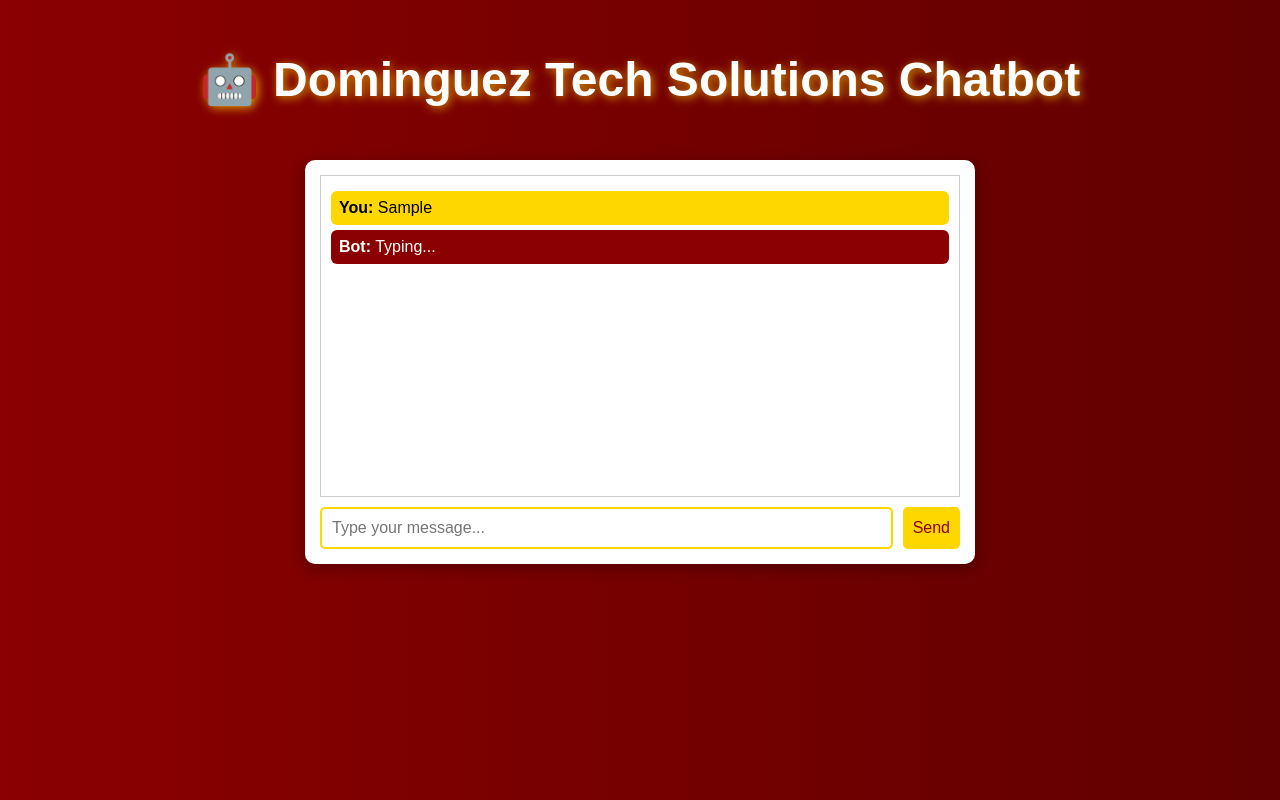
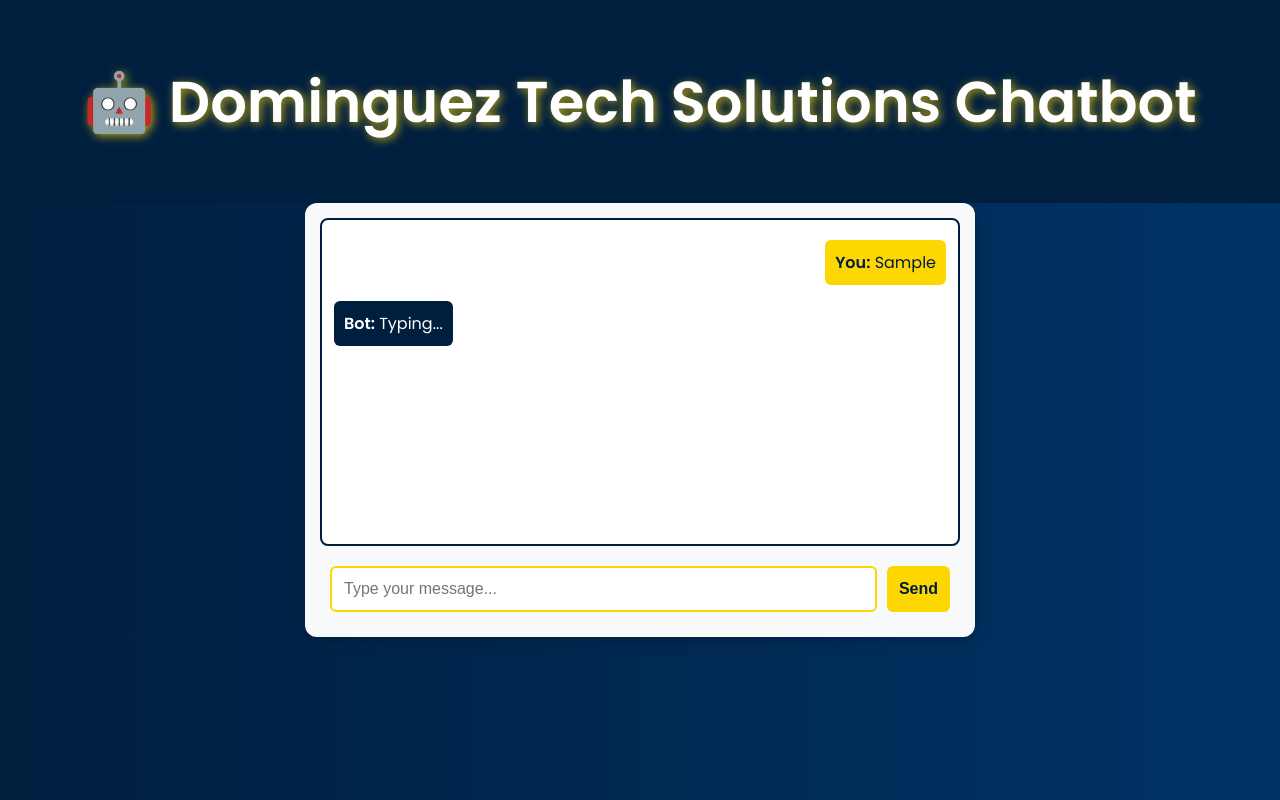
Before and after one commit to xtcedro/NodeLite, a website: page public/pages/home/index.html in a window 1280 px wide. Both pictures are taken after typing "Sample" into the empty fields and a click on the button "Send". Drawn offline with nearby package versions, Linux system fonts and the light colour scheme; no server answers.

Commit message:
Update style.css

```diff
--- a/public/assets/css/style.css
+++ b/public/assets/css/style.css
@@ -1,9 +1,22 @@
+/* Import Google Font */
+@import url('https://fonts.googleapis.com/css2?family=Poppins:wght@300;400;600&display=swap');
+
+/* Color Variables */
+:root {
+    --primary-color: #001F3F; /* Dark Blue */
+    --secondary-color: #FFD700; /* Gold */
+    --text-light: #ffffff;
+    --text-dark: #222222;
+    --background-light: #F8F9FA;
+    --shadow-color: rgba(0, 0, 0, 0.2);
+}
+
 /* General Page Styling */
 body {
     font-family: 'Poppins', sans-serif;
     text-align: center;
-    background: linear-gradient(to right, #8B0000, #600000);
-    color: white;
+    background: linear-gradient(to right, #001F3F, #003366); /* Dark Blue Gradient */
+    color: var(--text-light);
     margin: 0;
     padding: 0;
 }
@@ -11,45 +24,60 @@ body {
 /* Header */
 header {
     padding: 20px;
-    font-size: 1.5rem;
+    font-size: 1.8rem;
     text-shadow: 2px 2px 10px rgba(255, 215, 0, 0.7);
+    background: var(--primary-color);
 }
 
 /* Chat Container */
 .chat-container {
     width: 50%;
     margin: auto;
-    background: white;
-    color: black;
+    background: var(--background-light);
+    color: var(--text-dark);
     padding: 15px;
-    border-radius: 10px;
-    box-shadow: 0px 4px 15px rgba(0, 0, 0, 0.3);
+    border-radius: 12px;
+    box-shadow: 0px 4px 15px var(--shadow-color);
 }
 
 /* Chat Box */
 #chat-box {
     height: 300px;
     overflow-y: auto;
-    border: 1px solid #ccc;
-    padding: 10px;
+    border: 2px solid var(--primary-color);
+    padding: 12px;
     text-align: left;
+    background: #ffffff;
+    border-radius: 8px;
 }
 
 /* User & Bot Messages */
 .user-message, .bot-message {
-    padding: 8px;
-    margin: 5px 0;
+    padding: 10px;
+    margin: 8px 0;
     border-radius: 6px;
+    max-width: 80%;
+    word-wrap: break-word;
+    display: inline-block;
+    animation: fadeIn 0.3s ease-in-out;
 }
 
+/* User Message Styling */
 .user-message {
-    background: #FFD700;
-    color: black;
+    background: var(--secondary-color);
+    color: var(--primary-color);
+    align-self: flex-end;
+    float: right;
+    clear: both;
 }
 
+/* Bot Message Styling */
 .bot-message {
-    background: #8B0000;
-    color: white;
+    background: var(--primary-color);
+    color: var(--text-light);
+    align-self: flex-start;
+    float: left;
+    clear: both;
 }
 
 /* Input Section */
@@ -57,28 +85,46 @@ header {
     display: flex;
     gap: 10px;
     margin-top: 10px;
+    padding: 10px;
 }
 
 input {
     flex: 1;
-    padding: 10px;
-    border: 2px solid #FFD700;
-    border-radius: 5px;
+    padding: 12px;
+    border: 2px solid var(--secondary-color);
+    border-radius: 6px;
     font-size: 1rem;
+    background: white;
+    color: var(--text-dark);
 }
 
 button {
-    background: #FFD700;
-    color: #8B0000;
+    background: var(--secondary-color);
+    color: var(--primary-color);
     font-size: 1rem;
-    padding: 10px;
+    padding: 12px;
     border: none;
-    border-radius: 5px;
+    border-radius: 6px;
     cursor: pointer;
+    font-weight: bold;
+    transition: background 0.3s, transform 0.2s;
 }
 
 button:hover {
     background: #e6c300;
+    transform: scale(1.05);
+}
+
+/* Animations */
+@keyframes fadeIn {
+    from {
+        opacity: 0;
+        transform: translateY(20px);
+    }
+    to {
+        opacity: 1;
+        transform: translateY(0);
+    }
 }
 
 /* Responsive Design */
@@ -86,4 +132,12 @@ button:hover {
     .chat-container {
         width: 90%;
     }
+
+    input {
+        font-size: 1rem;
+    }
+
+    button {
+        font-size: 1rem;
+    }
 }
```
